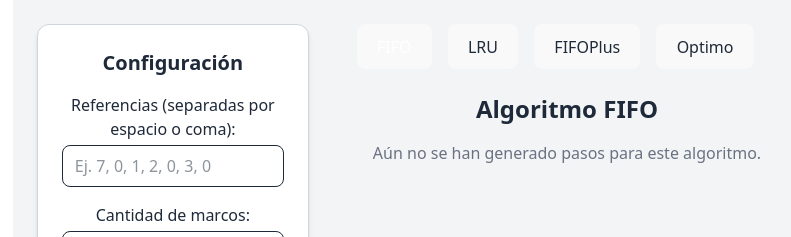
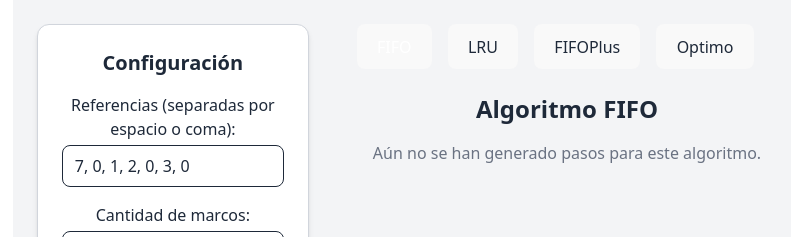
Before and after one commit to LairezMk/Algoritmo_RP, a React (Vite) app in the folder algoritmos-reemplazo-app/: page / in a window 1280 px wide. Shown: the top 237 px of the page, without its empty margins (233-1024 px from the left). Built offline with nearby package versions, Linux system fonts and the light colour scheme.

Commit message:
Improved display, placeholder, favicon

```diff
--- a/algoritmos-reemplazo-app/src/components/PanelInputs.jsx
+++ b/algoritmos-reemplazo-app/src/components/PanelInputs.jsx
@@ -1,4 +1,5 @@
 import { useState } from "react";
+import { useEffect } from "react";
 
 export default function PanelInputs({
   referencias,
@@ -9,7 +10,18 @@ export default function PanelInputs({
   setColor,
   onGenerar,
 }) {
-  const [entradaTexto, setEntradaTexto] = useState("");
+  const valoresIniciales = "7, 0, 1, 2, 0, 3, 0";
+  const [entradaTexto, setEntradaTexto] = useState(valoresIniciales);
+
+  useEffect(() => {
+    const valores = valoresIniciales
+      .split(/[\s,]+/)
+      .map((v) => parseInt(v))
+      .filter((v) => !isNaN(v));
+
+    setReferencias(valores);
+  }, [setReferencias]);
+
 
   const manejarCambioReferencias = (e) => {
     setEntradaTexto(e.target.value);
@@ -34,6 +46,7 @@ export default function PanelInputs({
           onChange={manejarCambioReferencias}
           className="w-full border px-3 py-2 rounded-lg focus:outline-none focus:ring focus:ring-blue-300"
           placeholder="Ej. 7, 0, 1, 2, 0, 3, 0"
+
         />
       </div>
 
```
Also changed, not shown: algoritmos-reemplazo-app/src/App.jsx (+0 -72 lines), algoritmos-reemplazo-app/src/algoritmos/optimo.js (line endings or trailing spaces).
